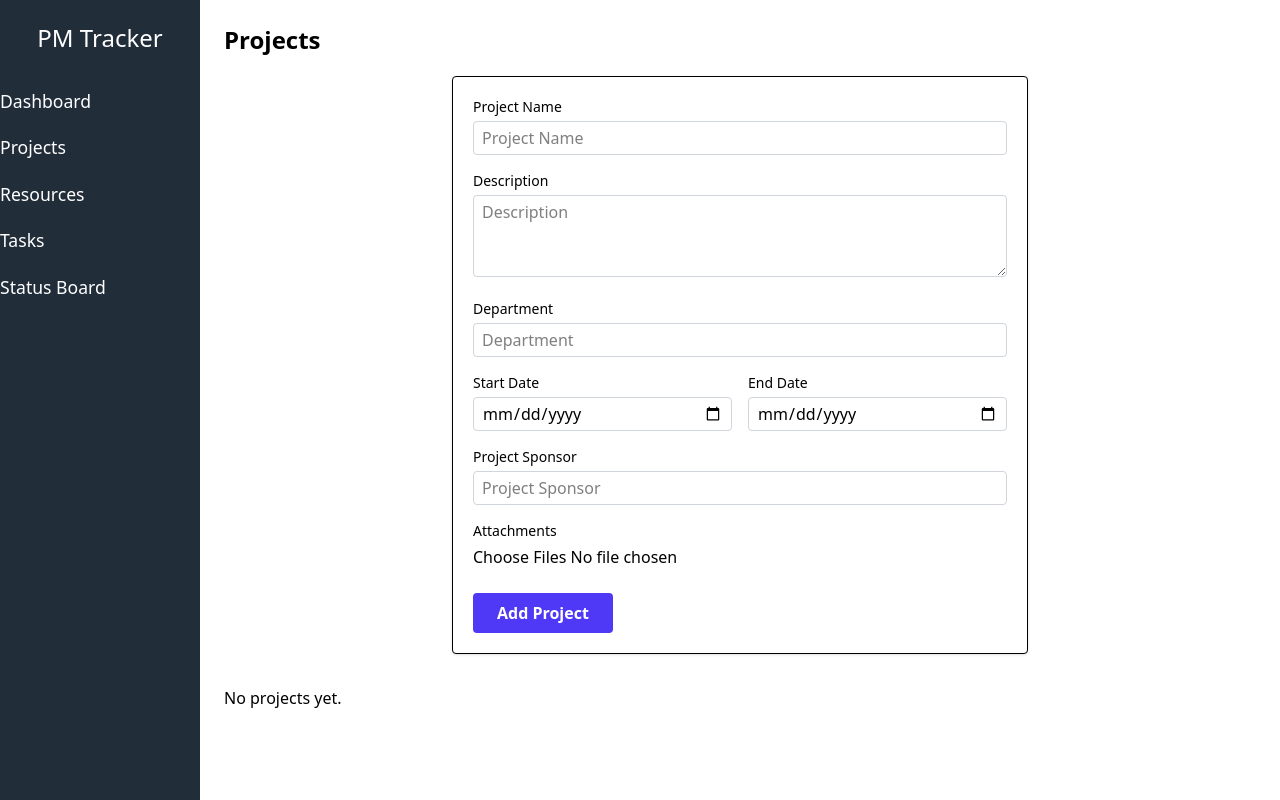
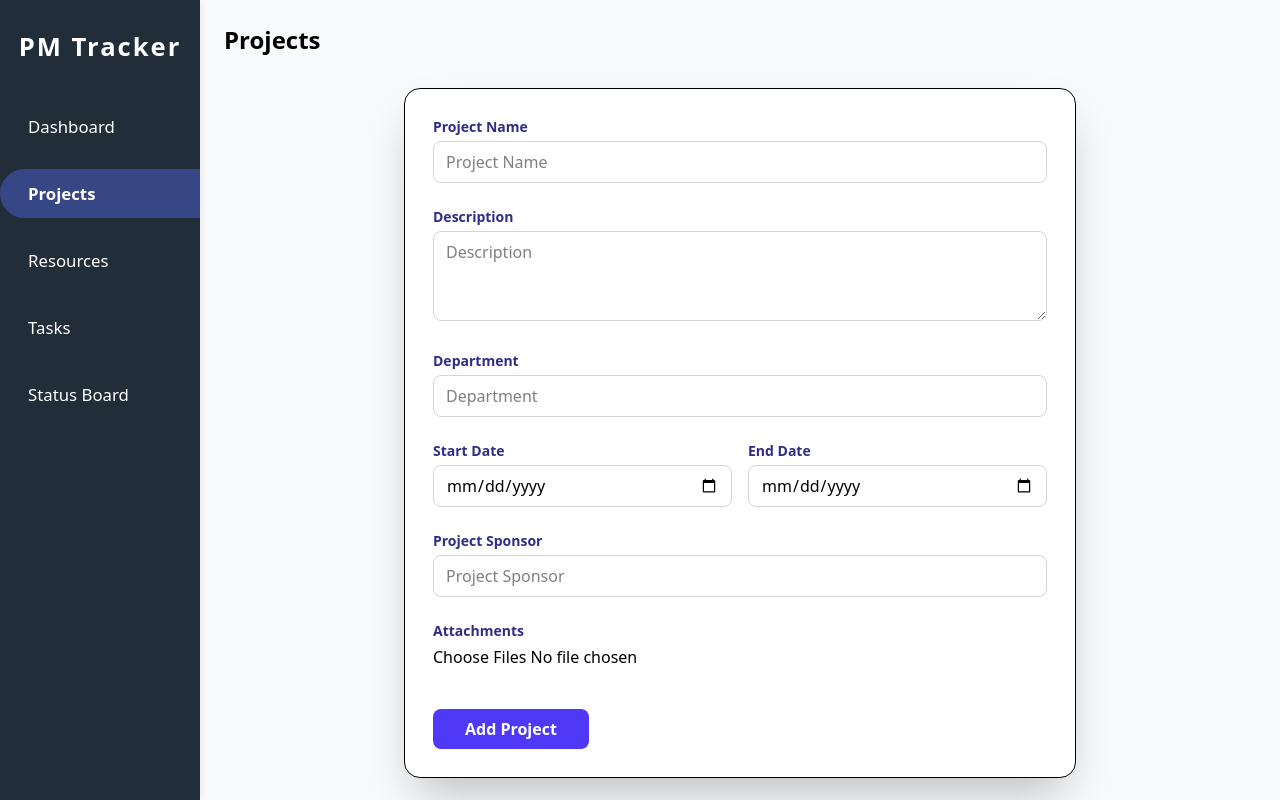
Before and after one commit to Soni0042/PMT, a React (Vite) app: page /projects in a window 1280 px wide. Shown: the top 800 px of the page. Built offline with nearby package versions, Linux system fonts and the light colour scheme.

Commit message:
updated with ui

```diff
--- a/src/App.css
+++ b/src/App.css
@@ -1,10 +1,10 @@
 @import "tailwindcss";
 #root {
-  max-width: 1280px;
-  margin: 0 auto;
-  padding: 2rem;
-  text-align: center;
+  max-width: none;
+  margin: 0;
+  padding: 0;
 }
+
 
 .logo {
   height: 6em;
--- a/src/App.jsx
+++ b/src/App.jsx
@@ -1,4 +1,3 @@
-// src/App.jsx
 import { Routes, Route, Navigate } from 'react-router-dom';
 import Sidebar from './components/Sidebar';
 import Projects from './pages/Projects';
@@ -7,20 +6,18 @@ import Tasks from './pages/Tasks';
 import StatusBoard from './pages/StatusBoard';
 import Dashboard from './pages/Dashboard';
 
-
 function App() {
   return (
-    <div style={{ display: 'flex' }}>
+    <div className="flex bg-gray-50 min-h-screen">
       <Sidebar />
       <main style={{ marginLeft: 200, padding: 24, flexGrow: 1 }}>
         <Routes>
           <Route path="/" element={<Navigate to="/projects" />} />
+          <Route path="/dashboard" element={<Dashboard />} />
           <Route path="/projects" element={<Projects />} />
           <Route path="/resources" element={<Resources />} />
           <Route path="/tasks" element={<Tasks />} />
           <Route path="/status" element={<StatusBoard />} />
-          <Route path="/dashboard" element={<Dashboard />} />
-
         </Routes>
       </main>
     </div>
--- a/src/components/ProjectForm.jsx
+++ b/src/components/ProjectForm.jsx
@@ -39,16 +39,13 @@ export default function ProjectForm({ onAddProject, initial }) {
       };
       reader.readAsDataURL(file);
     });
-    // Reset the file input value so you can pick the same file again if needed
     e.target.value = null;
   };
 
-  // Remove new files before submit
   const handleRemoveAttachment = (idx) => {
     setNewAttachments(arr => arr.filter((_, i) => i !== idx));
   };
 
-  // Remove already-saved attachments in edit mode
   const handleRemoveExistingAttachment = (idx) => {
     setForm(f => ({
       ...f,
@@ -56,7 +53,6 @@ export default function ProjectForm({ onAddProject, initial }) {
     }));
   };
 
-  // On submit: merge attachments, call parent handler, clear form
   const handleSubmit = (e) => {
     e.preventDefault();
     if (!form.name.trim() || !form.department.trim()) {
@@ -77,10 +73,10 @@ export default function ProjectForm({ onAddProject, initial }) {
   return (
     <form
       onSubmit={handleSubmit}
-      className="bg-white border shadow p-5 rounded max-w-xl mx-auto flex flex-col gap-4 mb-8"
+      className="bg-white border shadow-2xl p-7 rounded-2xl max-w-2xl mx-auto flex flex-col gap-6 mb-12"
     >
       <div>
-        <label className="block text-sm font-medium mb-1">Project Name</label>
+        <label className="block text-sm font-semibold text-indigo-900 mb-1">Project Name</label>
         <input
           type="text"
           name="name"
@@ -88,22 +84,22 @@ export default function ProjectForm({ onAddProject, initial }) {
           onChange={handleChange}
           placeholder="Project Name"
           required
-          className="border border-gray-300 rounded px-2 py-1 w-full"
+          className="border border-gray-300 rounded-lg px-3 py-2 w-full focus:ring-2 focus:ring-indigo-400 transition"
         />
       </div>
       <div>
-        <label className="block text-sm font-medium mb-1">Description</label>
+        <label className="block text-sm font-semibold text-indigo-900 mb-1">Description</label>
         <textarea
           name="description"
           value={form.description}
           onChange={handleChange}
           placeholder="Description"
           rows={3}
-          className="border border-gray-300 rounded px-2 py-1 w-full"
+          className="border border-gray-300 rounded-lg px-3 py-2 w-full focus:ring-2 focus:ring-indigo-400 transition"
         />
       </div>
       <div>
-        <label className="block text-sm font-medium mb-1">Department</label>
+        <label className="block text-sm font-semibold text-indigo-900 mb-1">Department</label>
         <input
           type="text"
           name="department"
@@ -111,64 +107,64 @@ export default function ProjectForm({ onAddProject, initial }) {
           onChange={handleChange}
           placeholder="Department"
           required
-          className="border border-gray-300 rounded px-2 py-1 w-full"
+          className="border border-gray-300 rounded-lg px-3 py-2 w-full focus:ring-2 focus:ring-indigo-400 transition"
         />
       </div>
 
       <div className="grid grid-cols-1 md:grid-cols-2 gap-4">
         <div>
-          <label className="block text-sm font-medium mb-1">Start Date</label>
+          <label className="block text-sm font-semibold text-indigo-900 mb-1">Start Date</label>
           <input
             type="date"
             name="durationStart"
             value={form.durationStart}
             onChange={handleChange}
-            className="border border-gray-300 rounded px-2 py-1 w-full"
+            className="border border-gray-300 rounded-lg px-3 py-2 w-full focus:ring-2 focus:ring-indigo-400 transition"
           />
         </div>
         <div>
-          <label className="block text-sm font-medium mb-1">End Date</label>
+          <label className="block text-sm font-semibold text-indigo-900 mb-1">End Date</label>
           <input
             type="date"
             name="durationEnd"
             value={form.durationEnd}
             onChange={handleChange}
-            className="border border-gray-300 rounded px-2 py-1 w-full"
+            className="border border-gray-300 rounded-lg px-3 py-2 w-full focus:ring-2 focus:ring-indigo-400 transition"
           />
         </div>
       </div>
 
       <div>
-        <label className="block text-sm font-medium mb-1">Project Sponsor</label>
+        <label className="block text-sm font-semibold text-indigo-900 mb-1">Project Sponsor</label>
         <input
           type="text"
           name="sponsor"
           value={form.sponsor}
           onChange={handleChange}
           placeholder="Project Sponsor"
-          className="border border-gray-300 rounded px-2 py-1 w-full"
+          className="border border-gray-300 rounded-lg px-3 py-2 w-full focus:ring-2 focus:ring-indigo-400 transition"
         />
       </div>
 
       {/* ATTACHMENTS */}
       <div>
-        <label className="block text-sm font-medium mb-1">Attachments</label>
+        <label className="block text-sm font-semibold text-indigo-900 mb-1">Attachments</label>
         <input
           type="file"
           multiple
           onChange={handleFileChange}
-          className="block w-full"
+          className="block w-full mt-1"
         />
         {/* New (unsaved) attachments */}
         {newAttachments.length > 0 && (
-          <ul className="mt-2 text-xs">
+          <ul className="mt-3 rounded-lg bg-indigo-50 p-3">
             {newAttachments.map((file, idx) => (
-              <li key={idx} className="flex items-center gap-2">
-                <span>{file.name}</span>
+              <li key={idx} className="flex items-center gap-2 mb-1">
+                <span className="truncate">{file.name}</span>
                 <button
                   type="button"
                   onClick={() => handleRemoveAttachment(idx)}
-                  className="text-red-500 underline"
+                  className="text-xs text-red-600 font-bold underline"
                 >Remove</button>
               </li>
             ))}
@@ -176,22 +172,22 @@ export default function ProjectForm({ onAddProject, initial }) {
         )}
         {/* Existing attachments, if editing */}
         {form.attachments && form.attachments.length > 0 && (
-          <ul className="mt-2 text-xs">
+          <ul className="mt-2 rounded-lg bg-indigo-50 p-3">
             {form.attachments.map((file, idx) => (
-              <li key={file.name+idx} className="flex items-center gap-2">
+              <li key={file.name+idx} className="flex items-center gap-2 mb-1">
                 <a
                   href={file.data}
                   download={file.name}
                   target="_blank"
                   rel="noopener noreferrer"
-                  className="text-indigo-600 underline"
+                  className="text-indigo-700 underline text-xs truncate"
                 >
                   {file.name}
                 </a>
                 <button
                   type="button"
                   onClick={() => handleRemoveExistingAttachment(idx)}
-                  className="text-red-500 underline"
+                  className="text-xs text-red-600 font-bold underline"
                 >Remove</button>
               </li>
             ))}
@@ -199,10 +195,10 @@ export default function ProjectForm({ onAddProject, initial }) {
         )}
       </div>
 
-      <div className="flex gap-2 mt-2">
+      <div className="flex gap-4 mt-4">
         <button
           type="submit"
-          className="bg-indigo-600 text-white px-6 py-2 rounded hover:bg-indigo-700 font-semibold transition"
+          className="bg-indigo-600 text-white px-8 py-2 rounded-lg hover:bg-indigo-700 font-bold transition"
         >
           {form.id ? "Update Project" : "Add Project"}
         </button>
@@ -210,7 +206,7 @@ export default function ProjectForm({ onAddProject, initial }) {
           <button
             type="button"
             onClick={handleCancel}
-            className="bg-gray-200 text-gray-800 px-6 py-2 rounded hover:bg-gray-300 font-semibold transition"
+            className="bg-gray-200 text-gray-800 px-8 py-2 rounded-lg hover:bg-gray-300 font-bold transition"
           >
             Cancel
           </button>
--- a/src/components/Sidebar.css
+++ b/src/components/Sidebar.css
@@ -1,35 +1,74 @@
 @import "tailwindcss";
-/* src/components/Sidebar.css */
+
+/* Sidebar container */
 .sidebar {
   width: 200px;
   background: #222d3a;
   color: white;
   height: 100vh;
-  padding: 20px 0;
+  min-height: 100vh;
+  padding: 28px 0 24px 0;
   position: fixed;
+  left: 0;
+  top: 0;
+  box-shadow: 2px 0 8px #0001;
+  z-index: 30;
 }
 
+/* Title/logo */
 .sidebar h1 {
   text-align: center;
-  margin-bottom: 2rem;
-  font-size: 1.5rem;
+  margin-bottom: 2.2rem;
+  font-size: 1.6rem;
+  letter-spacing: 2px;
+  font-weight: bold;
 }
 
+/* Nav list */
 .sidebar ul {
   list-style: none;
-  padding: 0;
+  padding: 0 0 0 0;
+  margin: 0;
 }
 
 .sidebar ul li {
-  margin: 20px 0;
-  font-size: 1.1rem;
+  margin: 18px 0;
+  font-size: 1.05rem;
+  border-radius: 30px 0 0 30px;
+  transition: background 0.15s;
 }
 
-.sidebar a {
+.sidebar ul li a {
   color: white;
+  text-decoration: none;
+  display: block;
+  padding: 12px 28px;
+  border-radius: 30px 0 0 30px;
+  transition: background 0.15s, color 0.15s;
+}
+
+/* Active Link */
+.sidebar a.active,
+.sidebar a:focus,
+.sidebar ul li a:hover {
+  background: #374785;
+  color: #fff;
+  font-weight: bold;
   text-decoration: none;
 }
 
-.sidebar a.active {
-  font-weight: bold;
+/* Optional: adjust for smaller screens */
+@media (max-width: 700px) {
+  .sidebar {
+    width: 160px;
+    padding-left: 0;
+    padding-right: 0;
+  }
+  .sidebar h1 {
+    font-size: 1.15rem;
+  }
+  .sidebar ul li a {
+    padding: 10px 18px;
+    font-size: 0.99rem;
+  }
 }
--- a/src/components/Sidebar.jsx
+++ b/src/components/Sidebar.jsx
@@ -1,4 +1,4 @@
-import { Link } from 'react-router-dom';
+import { NavLink } from 'react-router-dom';
 import './Sidebar.css';
 
 function Sidebar() {
@@ -6,11 +6,11 @@ function Sidebar() {
     <nav className="sidebar">
       <h1>PM Tracker</h1>
       <ul>
-        <li><Link to="/dashboard">Dashboard</Link></li>
-        <li><Link to="/projects">Projects</Link></li>
-        <li><Link to="/resources">Resources</Link></li>
-        <li><Link to="/tasks">Tasks</Link></li>
-        <li><Link to="/status">Status Board</Link></li>
+        <li><NavLink to="/dashboard" className={({isActive}) => isActive ? "active" : ""}>Dashboard</NavLink></li>
+        <li><NavLink to="/projects" className={({isActive}) => isActive ? "active" : ""}>Projects</NavLink></li>
+        <li><NavLink to="/resources" className={({isActive}) => isActive ? "active" : ""}>Resources</NavLink></li>
+        <li><NavLink to="/tasks" className={({isActive}) => isActive ? "active" : ""}>Tasks</NavLink></li>
+        <li><NavLink to="/status" className={({isActive}) => isActive ? "active" : ""}>Status Board</NavLink></li>
       </ul>
     </nav>
   );
--- a/src/index.css
+++ b/src/index.css
@@ -3,11 +3,9 @@
   font-family: system-ui, Avenir, Helvetica, Arial, sans-serif;
   line-height: 1.5;
   font-weight: 400;
-
   color-scheme: light dark;
   color: rgba(255, 255, 255, 0.87);
   background-color: #242424;
-
   font-synthesis: none;
   text-rendering: optimizeLegibility;
   -webkit-font-smoothing: antialiased;
@@ -25,10 +23,10 @@ a:hover {
 
 body {
   margin: 0;
-  display: flex;
-  place-items: center;
   min-width: 320px;
   min-height: 100vh;
+  /* REMOVE: display: flex; flex-direction: column; */
+  /* Let your React app control the layout */
 }
 
 h1 {
--- a/src/pages/Projects.jsx
+++ b/src/pages/Projects.jsx
@@ -1,6 +1,6 @@
 import { useLocalStorage } from "../hooks/useLocalStorage";
 import { useState } from "react";
-import ProjectForm from '../components/ProjectForm'; // <--- Only this, NOT the old function
+import ProjectForm from '../components/ProjectForm';
 
 export default function Projects() {
   const [projects, setProjects] = useLocalStorage("pm_projects", []);
@@ -27,29 +27,70 @@ export default function Projects() {
 
   return (
     <div>
-      <h2 className="font-bold text-2xl mb-5">Projects</h2>
-      <ProjectForm onAddProject={handleAddOrUpdate} initial={editingProject}/>
-      <ul className="space-y-4">
-        {projects.length === 0 && <li>No projects yet.</li>}
+      <h2 className="font-bold text-2xl mb-8 text-left">Projects</h2>
+      <div className="mb-8">
+        <ProjectForm onAddProject={handleAddOrUpdate} initial={editingProject}/>
+      </div>
+      <div className="grid gap-7 md:grid-cols-2 xl:grid-cols-3">
+        {projects.length === 0 && (
+          <div className="col-span-full text-gray-400 italic text-center py-10 bg-white rounded-xl shadow">
+            No projects yet.
+          </div>
+        )}
         {projects.map((proj) => (
-          <li key={proj.id} className="bg-white shadow rounded-lg p-4 flex flex-col gap-2 border-l-4 border-indigo-500">
-            <div className="flex justify-between items-center">
-              <span className="font-bold text-lg">{proj.name}</span>
-              <span className="px-2 py-1 rounded text-xs bg-indigo-100 text-indigo-700">{proj.status}</span>
+          <div
+            key={proj.id}
+            className="bg-white shadow-lg rounded-2xl p-6 flex flex-col gap-4 border-l-8 border-indigo-500 transition hover:shadow-2xl"
+          >
+            <div className="flex justify-between items-center mb-1">
+              <span className="font-extrabold text-lg text-indigo-900">{proj.name}</span>
+              <span className="px-3 py-1 rounded-md text-xs bg-indigo-100 text-indigo-700 font-semibold uppercase tracking-wide">
+                {proj.status}
+              </span>
             </div>
-            <div className="text-gray-600 text-sm">{proj.description}</div>
-            <div className="gap-2 flex flex-wrap text-sm text-gray-400">
-              <span>Department: {proj.department}</span>
-              <span>Sponsor: {proj.sponsor || '-'}</span>
-              <span>Duration: {proj.durationStart ? proj.durationStart : "?"} - {proj.durationEnd ? proj.durationEnd : "?"}</span>
+            <div className="text-gray-700 text-sm mb-2">{proj.description}</div>
+            <div className="gap-3 flex flex-wrap text-xs text-gray-500 mb-1">
+              <span><strong>Department:</strong> {proj.department}</span>
+              <span><strong>Sponsor:</strong> {proj.sponsor || '-'}</span>
+              <span><strong>Duration:</strong> {proj.durationStart ? proj.durationStart : "?"} – {proj.durationEnd ? proj.durationEnd : "?"}</span>
             </div>
-            <div className="flex gap-3 justify-end mt-1">
-              <button className="text-indigo-600 hover:underline text-sm" onClick={() => handleEdit(proj.id)}>Edit</button>
-              <button className="text-red-500 hover:underline text-sm" onClick={() => handleDelete(proj.id)}>Delete</button>
+            {proj.attachments && proj.attachments.length > 0 && (
+              <div className="mt-1">
+                <div className="font-semibold text-xs mb-1 text-indigo-700">Attachments:</div>
+                <ul>
+                  {proj.attachments.map((file, idx) => (
+                    <li key={file.name+idx}>
+                      <a
+                        href={file.data}
+                        download={file.name}
+                        target="_blank"
+                        rel="noopener noreferrer"
+                        className="text-indigo-600 underline text-xs"
+                      >
+                        {file.name}
+                      </a>
+                    </li>
+                  ))}
+                </ul>
+              </div>
+            )}
+            <div className="flex gap-4 justify-end mt-3">
+              <button
+                className="px-4 py-1 rounded font-semibold text-indigo-600 border border-indigo-200 hover:bg-indigo-50 hover:text-indigo-800 text-xs transition"
+                onClick={() => handleEdit(proj.id)}
+              >
+                Edit
+              </button>
+              <button
+                className="px-4 py-1 rounded font-semibold text-red-600 border border-red-200 hover:bg-red-50 hover:text-red-800 text-xs transition"
+                onClick={() => handleDelete(proj.id)}
+              >
+                Delete
+              </button>
             </div>
-          </li>
+          </div>
         ))}
-      </ul>
+      </div>
     </div>
   );
 }
--- a/src/pages/StatusBoard.jsx
+++ b/src/pages/StatusBoard.jsx
@@ -26,22 +26,26 @@ export default function StatusBoard() {
 
   return (
     <div>
-      <h2 className="font-bold text-2xl mb-5">Project Status Board</h2>
-      <div className="flex gap-6 items-start overflow-x-auto">
+      <h2 className="font-bold text-2xl mb-7 text-left">Project Status Board</h2>
+      <div className="flex gap-7 items-start overflow-x-auto pb-3">
         {projectsByStatus.map(group => (
-          <div key={group.status} className="min-w-[260px] p-4 bg-gray-50 rounded-lg shadow">
-            <h3 className="text-center font-semibold mb-3">{group.status}</h3>
+          <div key={group.status} className="min-w-[270px] max-w-xs w-full bg-gray-50 border border-gray-200 rounded-2xl shadow-md p-4 flex flex-col">
+            <h3 className="text-center font-semibold text-lg mb-5 text-indigo-950 tracking-wide">
+              {group.status}
+            </h3>
             {group.projects.length === 0 ? (
-              <div className="italic text-gray-400">No projects</div>
+              <div className="italic text-gray-400 text-center py-8">No projects</div>
             ) : (
               group.projects.map(proj => (
-                <div key={proj.id} className="bg-white p-3 mb-3 rounded shadow border-l-4 border-indigo-400">
-                  <div className="font-bold">{proj.name}</div>
-                  <div className="text-sm text-gray-500 mb-2">Dept: {proj.department}</div>
+                <div key={proj.id} className="bg-white mb-5 rounded-xl shadow-lg border-l-4 border-indigo-500 p-4 flex flex-col">
+                  <div className="font-bold text-indigo-800 text-base mb-1">{proj.name}</div>
+                  <div className="flex justify-between items-center mb-2 text-xs text-gray-500">
+                    <span>Dept: {proj.department}</span>
+                  </div>
                   <select
                     value={proj.status}
                     onChange={e => handleStatusChange(proj.id, e.target.value)}
-                    className="border border-gray-300 rounded px-2 py-1"
+                    className="border border-gray-200 rounded px-2 py-1 text-indigo-900 mt-1 focus:outline-indigo-400 transition"
                   >
                     {STATUS_OPTIONS.map(s =>
                       <option value={s} key={s}>{s}</option>
```
Also changed, not shown: src/pages/Dashboard.jsx (+69 -34 lines), src/pages/Resources.jsx (+31 -18 lines).
